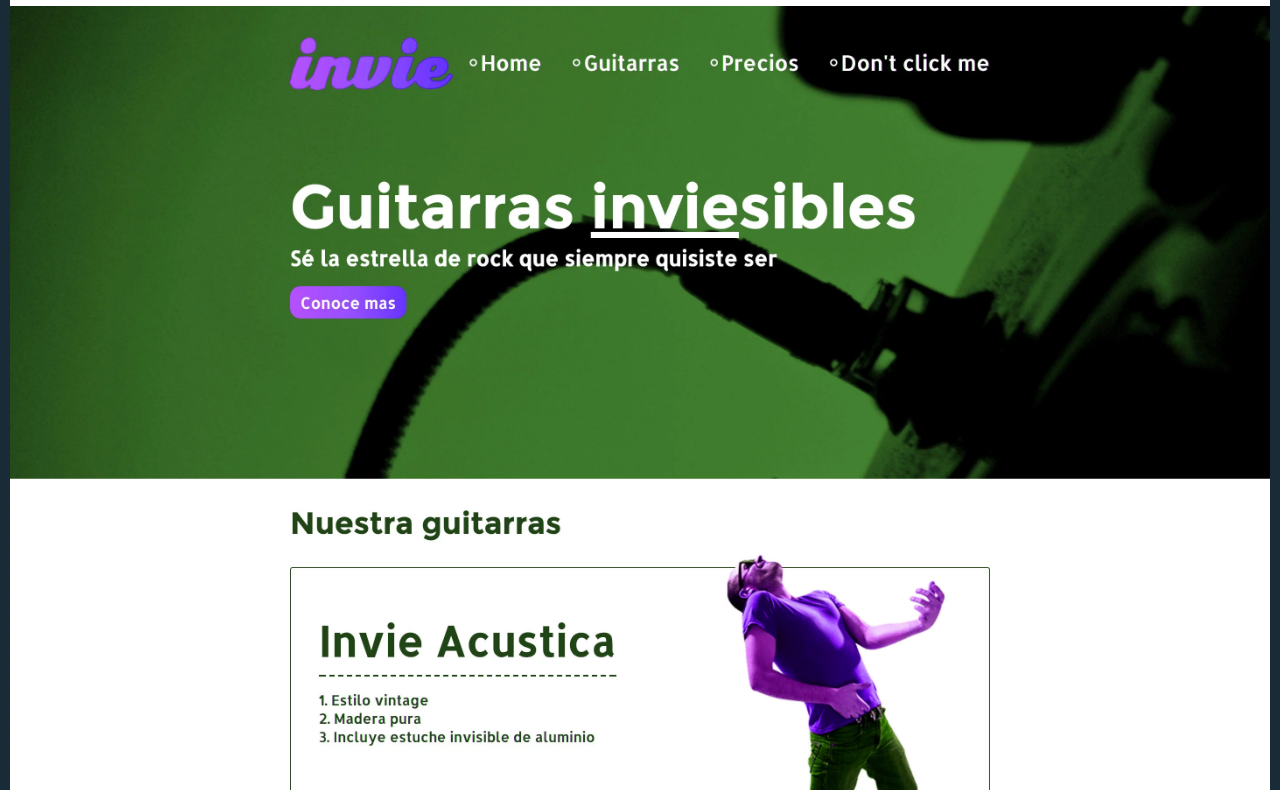
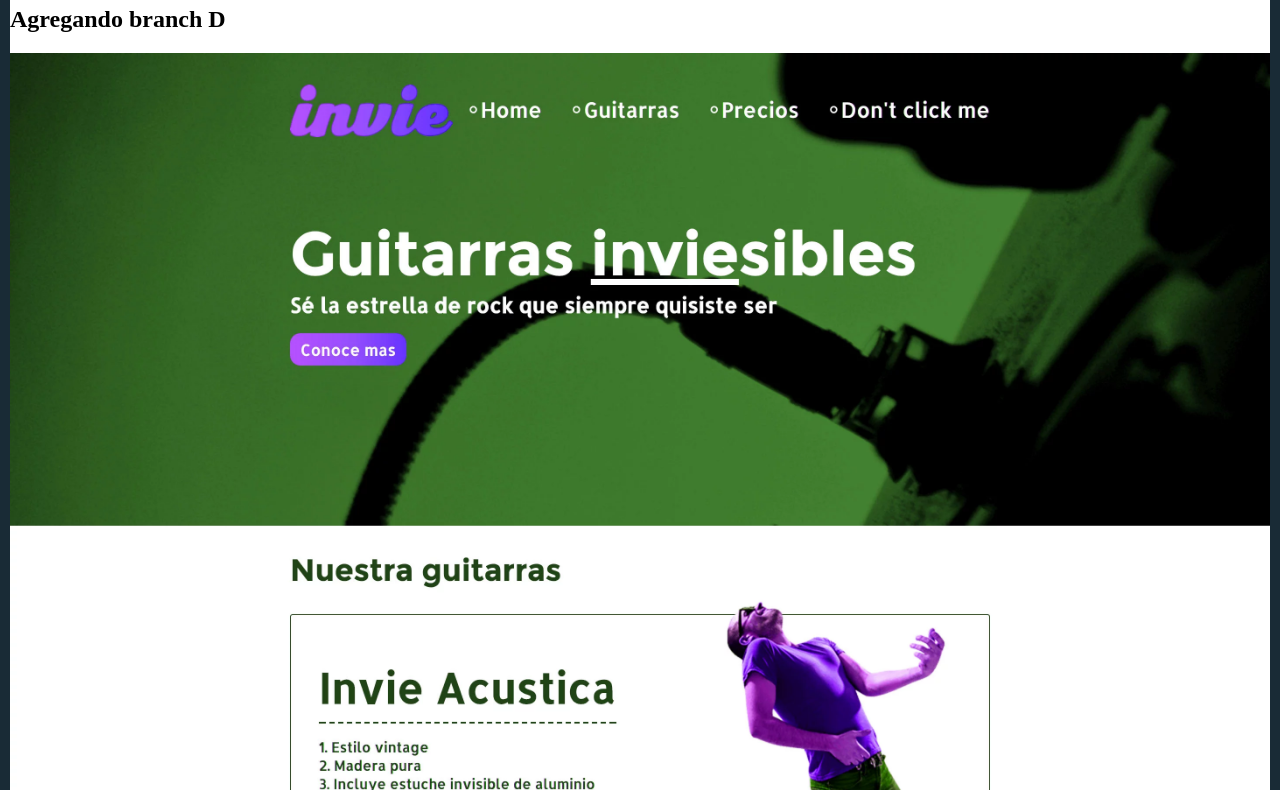
Before and after one commit to zohet/curso-git, a plain HTML site: page index.html in a window 1280 px wide. Shown: the part 62-852 px from the top of the page. Drawn offline with Linux system fonts and the light colour scheme.

Commit message:
add Branch D to index

```diff
--- a/index.html
+++ b/index.html
@@ -27,6 +27,7 @@
     </head>
      <body>
         <h1>Inicio desafio</h1>
+        <h2>Agregando branch D</h2>
         <img src="invie-responsive.jpg" alt="" id="responsive">
         <img src="nueva-version.jpg" alt="">
 
```
